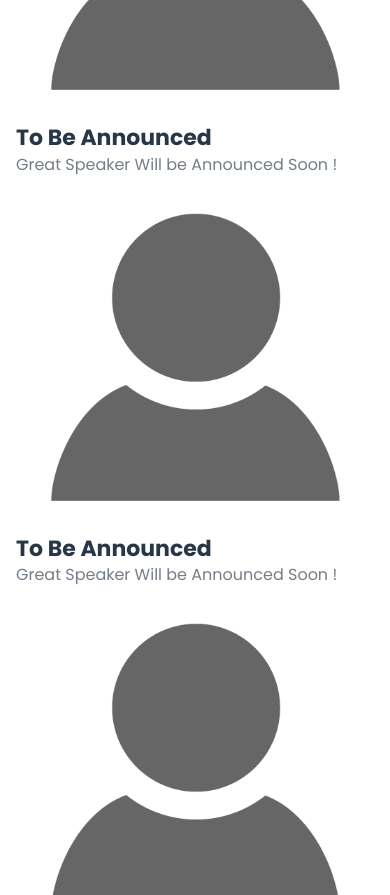
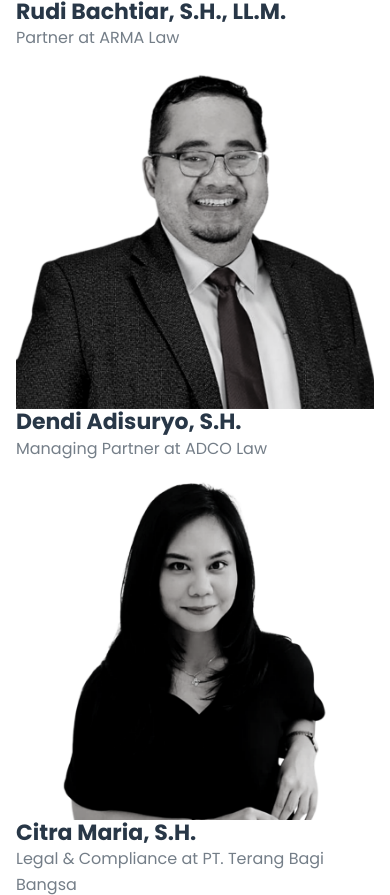
Before and after one commit to Tintapen/coprlegal, a CodeIgniter app: page /database/ in a window 390 px wide. Shown: the part 3863-4758 px from the top of the page. Run offline with CodeIgniter, Linux system fonts and the light colour scheme.

Commit message:
Add picture our speaker

```diff
--- a/application/views/template/our-speaker.php
+++ b/application/views/template/our-speaker.php
@@ -13,11 +13,11 @@
 			<div class="col-xl-4 col-lg-4 col-md-6">
 				<div class="single-skill wow fadeInUp" data-wow-delay=".2s">
 					<div class="">
-						<img src="<?= site_url('assets/images/cla2/avatar.png') ?>" alt="">
+						<img src="<?= site_url('assets/images/cla2/Ken Prasadtyo, S.H., LL.M.png') ?>" alt="">
 					</div>
 					<div class="skill-content">
-						<h4>To Be Announced</h4>
-						<p>Great Speaker Will be Announced Soon !</p>
+						<h4>Ken Prasadtyo, S.H., LL.M.</h4>
+						<p>Partner at Tjajo & Partners</p>
 					</div>
 				</div>
 			</div>
@@ -35,11 +35,55 @@
 			<div class="col-xl-4 col-lg-4 col-md-6">
 				<div class="single-skill wow fadeInUp" data-wow-delay=".2s">
 					<div class="">
-						<img src="<?= site_url('assets/images/cla2/avatar.png') ?>" alt="">
+						<img src="<?= site_url('assets/images/cla2/Pia A.R. Akbar-Nasution, S.H., LL.M.png') ?>" alt="">
 					</div>
 					<div class="skill-content">
-						<h4>To Be Announced</h4>
-						<p>Great Speaker Will be Announced Soon !</p>
+						<h4>Pia A.R. Akbar-Nasution, S.H., LL.M.</h4>
+						<p>Managing Partner at Adnan Buyung Nasution & Partners</p>
+					</div>
+				</div>
+			</div>
+			<div class="col-xl-4 col-lg-4 col-md-6">
+				<div class="single-skill wow fadeInUp" data-wow-delay=".2s">
+					<div class="">
+						<img src="<?= site_url('assets/images/cla2/Rudi Bachtiar, S.H., LL.M.png') ?>" alt="">
+					</div>
+					<div class="skill-content">
+						<h4>Rudi Bachtiar, S.H., LL.M.</h4>
+						<p>Partner at ARMA Law</p>
+					</div>
+				</div>
+			</div>
+			<div class="col-xl-4 col-lg-4 col-md-6">
+				<div class="single-skill wow fadeInUp" data-wow-delay=".2s">
+					<div class="">
+						<img src="<?= site_url('assets/images/cla2/Dendy Adisuryo, S.H.png') ?>" alt="">
+					</div>
+					<div class="skill-content">
+						<h4>Dendi Adisuryo, S.H.</h4>
+						<p>Managing Partner at ADCO Law</p>
+					</div>
+				</div>
+			</div>
+			<div class="col-xl-4 col-lg-4 col-md-6">
+				<div class="single-skill wow fadeInUp" data-wow-delay=".2s">
+					<div class="">
+						<img src="<?= site_url('assets/images/cla2/Citra Maria, S.H.png') ?>" alt="">
+					</div>
+					<div class="skill-content">
+						<h4>Citra Maria, S.H. </h4>
+						<p>Legal & Compliance at PT. Terang Bagi Bangsa</p>
+					</div>
+				</div>
+			</div>
+			<div class="col-xl-4 col-lg-4 col-md-6">
+				<div class="single-skill wow fadeInUp" data-wow-delay=".2s">
+					<div class="">
+						<img src="<?= site_url('assets/images/cla2/Raymond Hioeras, S.H.png') ?>" alt="">
+					</div>
+					<div class="skill-content">
+						<h4>Raymond Hioeras, S.H.</h4>
+						<p>Senior Legal at Tokopedia</p>
 					</div>
 				</div>
 			</div>
@@ -49,19 +93,8 @@
 						<img src="<?= site_url('assets/images/cla2/avatar.png') ?>" alt="">
 					</div>
 					<div class="skill-content">
-						<h4>To Be Announced</h4>
-						<p>Great Speaker Will be Announced Soon !</p>
-					</div>
-				</div>
-			</div>
-			<div class="col-xl-4 col-lg-4 col-md-6">
-				<div class="single-skill wow fadeInUp" data-wow-delay=".2s">
-					<div class="">
-						<img src="<?= site_url('assets/images/cla2/avatar.png') ?>" alt="">
-					</div>
-					<div class="skill-content">
-						<h4>To Be Announced</h4>
-						<p>Great Speaker Will be Announced Soon !</p>
+						<h4>Nelson Zelig, S.Psi. </h4>
+						<p>Recruitment Specialist at Siloam Hospitals Group</p>
 					</div>
 				</div>
 			</div>
```
Also changed, not shown: assets/images/cla2/Citra Maria, S.H.png (added), assets/images/cla2/Dendy Adisuryo, S.H.png (added), assets/images/cla2/Ken Prasadtyo, S.H., LL.M.png (added), 3 other files.
